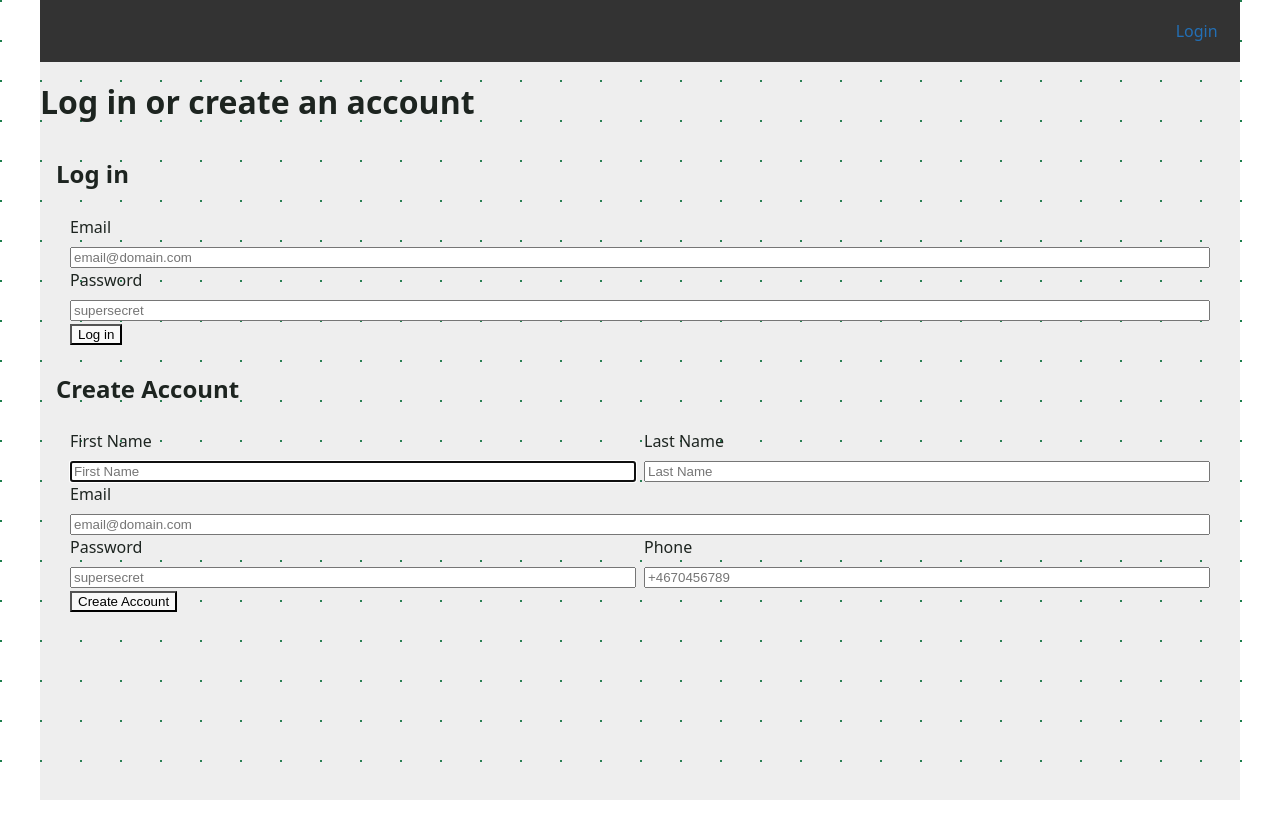
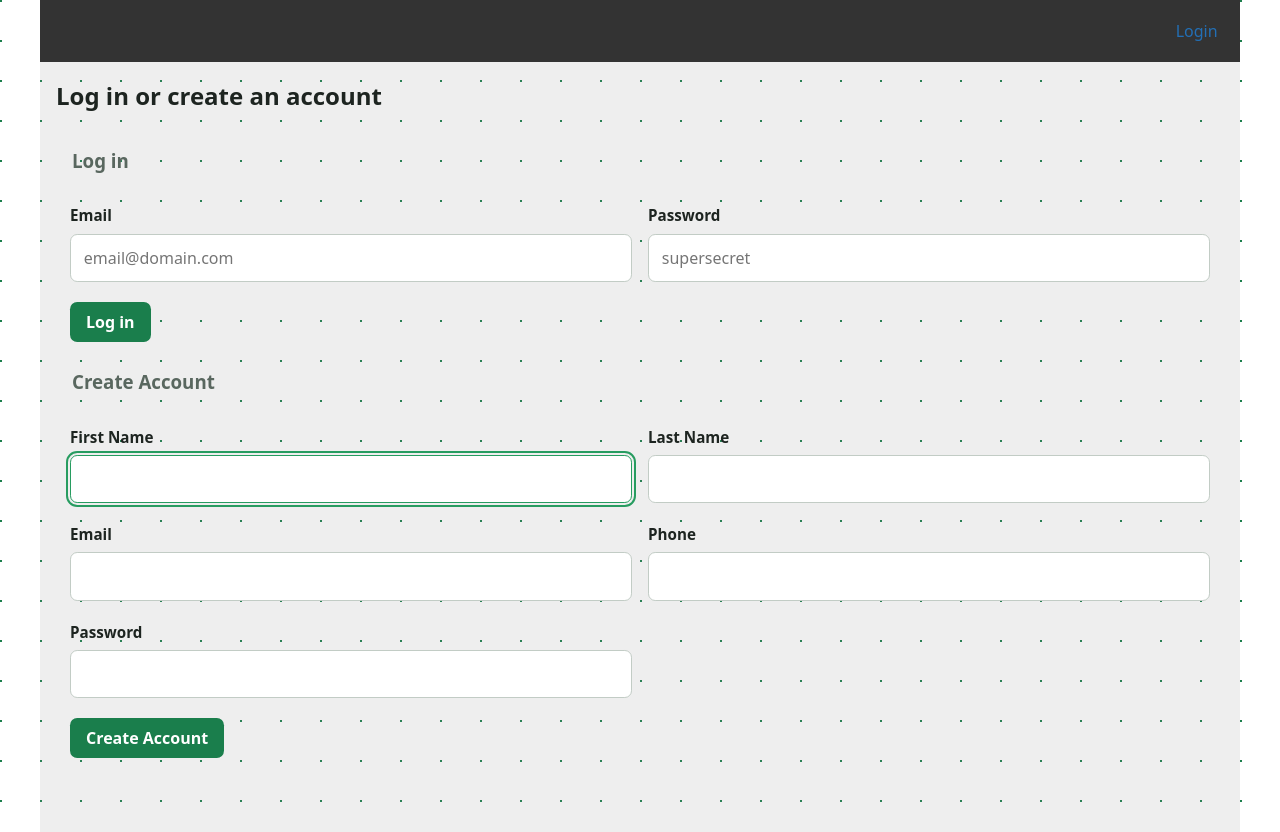
Before and after one commit to Nugget1368/hotel-booking-frontend, a React app: page /profile/login in a window 1280 px wide. Before the commit the page ends 800 px from the top, so only its background shows below. Built offline with nearby package versions, Linux system fonts and the light colour scheme; the HTML template or start-up script is replaced by a standard one.

Commit message:
Refactor forms and styles for improved layout and usability

```diff
--- a/src/App.css
+++ b/src/App.css
@@ -1,10 +1,3 @@
 #App {
-  display: grid;
-  grid-template-columns: minmax(0, 1fr);
-  align-content: start;
-  width: min(100%, 1200px);
-  margin-inline: auto;
-  min-width: 320px;
-  min-height: 100vh;
-  box-sizing: border-box;
+
 }
--- a/src/components/forms/CreateAccountForm.jsx
+++ b/src/components/forms/CreateAccountForm.jsx
@@ -1,3 +1,5 @@
+import { useEffect } from "react";
+
 export default function CreateAccountForm(props) {
     const { formData, setFormData } = props
 
@@ -19,6 +21,13 @@ export default function CreateAccountForm(props) {
                 <label htmlFor="phone">Phone</label>
                 <input type="tel" name="phone" id="phone" autoComplete="tel" value={formData.phone} onChange={(e) => setFormData({ ...formData, phone: e.target.value })} />
             </div>
+            {formData.password !== undefined ? (
+                <div className="form-field">
+                    <label htmlFor="password">Password</label>
+                    <input type="password" name="password" id="password" autoComplete="new-password" value={formData.password} onChange={(e) => setFormData({ ...formData, password: e.target.value })} />
+                </div>
+            ) : null}
+
         </div>
     )
 }
--- /dev/null
+++ b/src/components/forms/LoginForm.jsx
@@ -0,0 +1,15 @@
+export default function LoginForm(props) {
+    const { formData, setFormData } = props;
+    return (
+        <div className="form-fields">
+            <div className="form-field">
+                <label htmlFor="email">Email</label>
+                <input type="email" name="email" id="email" placeholder="email@domain.com" value={formData.email} onChange={(e) => setFormData({ ...formData, email: e.target.value })} />
+            </div>
+            <div className="form-field">
+                <label htmlFor="password">Password</label>
+                <input type="password" name="password" id="password" placeholder="supersecret" value={formData.password} onChange={(e) => setFormData({ ...formData, password: e.target.value })} />
+            </div>
+        </div>
+    )
+}
--- a/src/pages/LoginPage.jsx
+++ b/src/pages/LoginPage.jsx
@@ -2,22 +2,27 @@ import { useState } from "react";
 import { useNavigate } from "react-router";
 import api from "../application/api.js"
 import { MySessionStorage } from "../application/localStorage.js";
+import LoginForm from "../components/forms/LoginForm.jsx";
+import CreateAccountForm from "../components/forms/CreateAccountForm.jsx";
 
 const LoginPage = () => {
-    const [firstName, setFirstName] = useState("");
-    const [lastName, setLastName] = useState("");
-    const [email, setEmail] = useState("");
-    const [phone, setPhone] = useState("");
-    const [password, setPassword] = useState("");
+    const [formData, setFormData] = useState({
+        firstName: "",
+        lastName: "",
+        email: "",
+        phone: "",
+        password: ""
+    });
 
     const navigate = useNavigate();
 
     const createAccount = async (e) => {
         e.preventDefault();
-        let data = { firstName, lastName, email, phone, password };
+        let data = { ...formData };
         ///TODO: Move this to backend
         Object.keys(data).forEach(key => data[key] === "" ? data[key] = null : data[key]);
-        let response = await api.createAccountAsync(data);
+        console.log("createAccount data: ", data);
+        // let response = await api.createAccountAsync(data);
         if (response.success) {
             alert("Account was created!");
         }
@@ -28,8 +33,9 @@ const LoginPage = () => {
 
     const login = async (e) => {
         e.preventDefault();
-        let data = { email, password };
-        let response = await api.loginUserAsync(data);
+        let data = { email: formData.email, password: formData.password };
+        // let response = await api.loginUserAsync(data);
+        console.log("login data: ", data);
         if (response.success) {
             MySessionStorage.setUserToken(response.rows.token);
             MySessionStorage.saveUserInfo(response.rows);
@@ -43,53 +49,39 @@ const LoginPage = () => {
 
     return (
         <>
-            <h1>Log in or create an account</h1>
+            <header>
+                <h2>Log in or create an account</h2>
+            </header>
             <section>
                 <article>
-                    <h2>Log in</h2>
+                    <header>
+                        <h3>Log in</h3>
+                    </header>
                     <form onSubmit={(e) => login(e)}>
                         <fieldset>
-                            <div className="column">
-                                <label htmlFor="email">Email</label>
-                                <input type="email" name="email" id="email" placeholder="email@domain.com" value={email} onChange={(e) => setEmail(e.target.value)} />
+                            <LoginForm
+                                formData={formData}
+                                setFormData={setFormData}
+                            />
+                            <div className="form-actions">
+                                <button type="submit" className="btn primary">Log in</button>
                             </div>
-                            <div className="column">
-                                <label htmlFor="password">Password</label>
-                                <input type="password" name="password" id="password" placeholder="supersecret" value={password} onChange={(e) => setPassword(e.target.value)} />
-                            </div>
-                            <button type="submit">Log in</button>
                         </fieldset>
                     </form>
                 </article>
                 <article>
-                    <h2>Create Account</h2>
+                    <header>
+                        <h3>Create Account</h3>
+                    </header>
                     <form onSubmit={(e) => createAccount(e)}>
                         <fieldset>
-                            <div className="row">
-                                <div className="column">
-                                    <label htmlFor="firstName">First Name</label>
-                                    <input type="text" name="firstName" id="firstName" placeholder="First Name" required autoFocus value={firstName} onChange={(e) => setFirstName(e.target.value)} />
-                                </div>
-                                <div className="column">
-                                    <label htmlFor="lastName">Last Name</label>
-                                    <input type="text" name="lastName" id="lastName" value={lastName} placeholder="Last Name" onChange={(e) => setLastName(e.target.value)} />
-                                </div>
+                            <CreateAccountForm
+                                formData={formData}
+                                setFormData={setFormData}
+                            />
+                            <div className="form-actions">
+                                <button type="submit" className="btn primary">Create Account</button>
                             </div>
-                            <div className="column">
-                                <label htmlFor="email">Email</label>
-                                <input type="email" name="email" id="email" value={email} placeholder="email@domain.com" onChange={(e) => setEmail(e.target.value)} />
-                            </div>
-                            <div className="row">
-                                <div className="column">
-                                    <label htmlFor="password">Password</label>
-                                    <input type="password" name="password" id="password" value={password} placeholder="supersecret" onChange={(e) => setPassword(e.target.value)} />
-                                </div>
-                                <div className="column">
-                                    <label htmlFor="phone">Phone</label>
-                                    <input type="tel" name="phone" id="phone" value={phone} placeholder="+4670456789" onChange={(e) => setPhone(e.target.value)} />
-                                </div>
-                            </div>
-                            <button type="submit">Create Account</button>
                         </fieldset>
                     </form>
                 </article>
--- a/src/styling/_form-fields.scss
+++ b/src/styling/_form-fields.scss
@@ -61,24 +61,8 @@
   justify-content: flex-start;
 
   button {
-    padding: 0.7rem 1.1rem;
-    border: 0;
-    border-radius: 0.45rem;
-    background-color: color(primary);
-    color: color(on-primary);
     font: inherit;
     font-weight: 600;
-    cursor: pointer;
-    transition: background-color 0.15s ease;
-
-    &:hover {
-      background-color: color(primary-hover);
-    }
-
-    &:focus-visible {
-      outline: 2px solid color(focus-ring);
-      outline-offset: 2px;
-    }
   }
 }
 
--- a/src/styling/style.css
+++ b/src/styling/style.css
@@ -57,22 +57,8 @@
   justify-content: flex-start;
 }
 .form-actions button {
-  padding: 0.7rem 1.1rem;
-  border: 0;
-  border-radius: 0.45rem;
-  background-color: var(--color-primary);
-  color: var(--color-on-primary);
   font: inherit;
   font-weight: 600;
-  cursor: pointer;
-  transition: background-color 0.15s ease;
-}
-.form-actions button:hover {
-  background-color: var(--color-primary-hover);
-}
-.form-actions button:focus-visible {
-  outline: 2px solid var(--color-focus-ring);
-  outline-offset: 2px;
 }
 
 @media (max-width: 36rem) {
@@ -157,8 +143,15 @@
 }
 
 .btn {
-  border-radius: 0.25rem;
+  padding: 0.5rem 1rem;
+  border: 0;
+  border-radius: 0.45rem;
   transition: color 0.2s;
+  transition: background-color 0.15s ease;
+}
+.btn:focus-visible {
+  outline: 2px solid var(--color-focus-ring);
+  outline-offset: 2px;
 }
 
 .primary {
@@ -182,6 +175,15 @@
 #App {
   background-color: rgba(140, 140, 140, 0.1450980392);
   color: var(--color-text);
+  display: grid;
+  grid-template-columns: minmax(0, 1fr);
+  align-content: start;
+  width: min(100%, 1200px);
+  margin-inline: auto;
+  min-width: 320px;
+  min-height: 100vh;
+  box-sizing: border-box;
+  padding-bottom: 4rem;
 }
 
 :root {
@@ -242,7 +244,8 @@ h3 {
   color: var(--color-text-muted);
 }
 
-article, header {
+article,
+header {
   box-sizing: border-box;
   padding: 0rem 1rem;
 }
--- a/src/styling/style.scss
+++ b/src/styling/style.scss
@@ -12,8 +12,15 @@
 }
 
 .btn {
-  border-radius: 0.25rem;
+  padding: 0.5rem 1rem;
+  border: 0;
+  border-radius: 0.45rem;
   transition: color 0.2s;
+  transition: background-color 0.15s ease;
+  &:focus-visible {
+    outline: 2px solid color(focus-ring);
+    outline-offset: 2px;
+  }
 }
 
 .primary {
@@ -37,6 +44,15 @@
 #App {
   background-color: #8c8c8c25;
   color: color(text);
+  display: grid;
+  grid-template-columns: minmax(0, 1fr);
+  align-content: start;
+  width: min(100%, 1200px);
+  margin-inline: auto;
+  min-width: 320px;
+  min-height: 100vh;
+  box-sizing: border-box;
+  padding-bottom: 4rem;
 }
 
 :root {
@@ -80,7 +96,7 @@ fieldset {
   border: 0;
 }
 
-header{
+header {
   box-sizing: border-box;
 }
 
@@ -102,11 +118,11 @@ h3 {
   color: color(text-muted);
 }
 
-article, header{
+article,
+header {
   box-sizing: border-box;
   padding: 0rem 1rem;
 }
-
 
 @media (prefers-color-scheme: light) {
   :root {
@@ -125,7 +141,7 @@ article, header{
   display: flex;
   flex-flow: row wrap;
   gap: 0.5rem;
-  >*{
+  > * {
     flex: 1 1 0;
   }
 }
```
Also changed, not shown: 1 other file (tests, documents, lock files or other folders).
